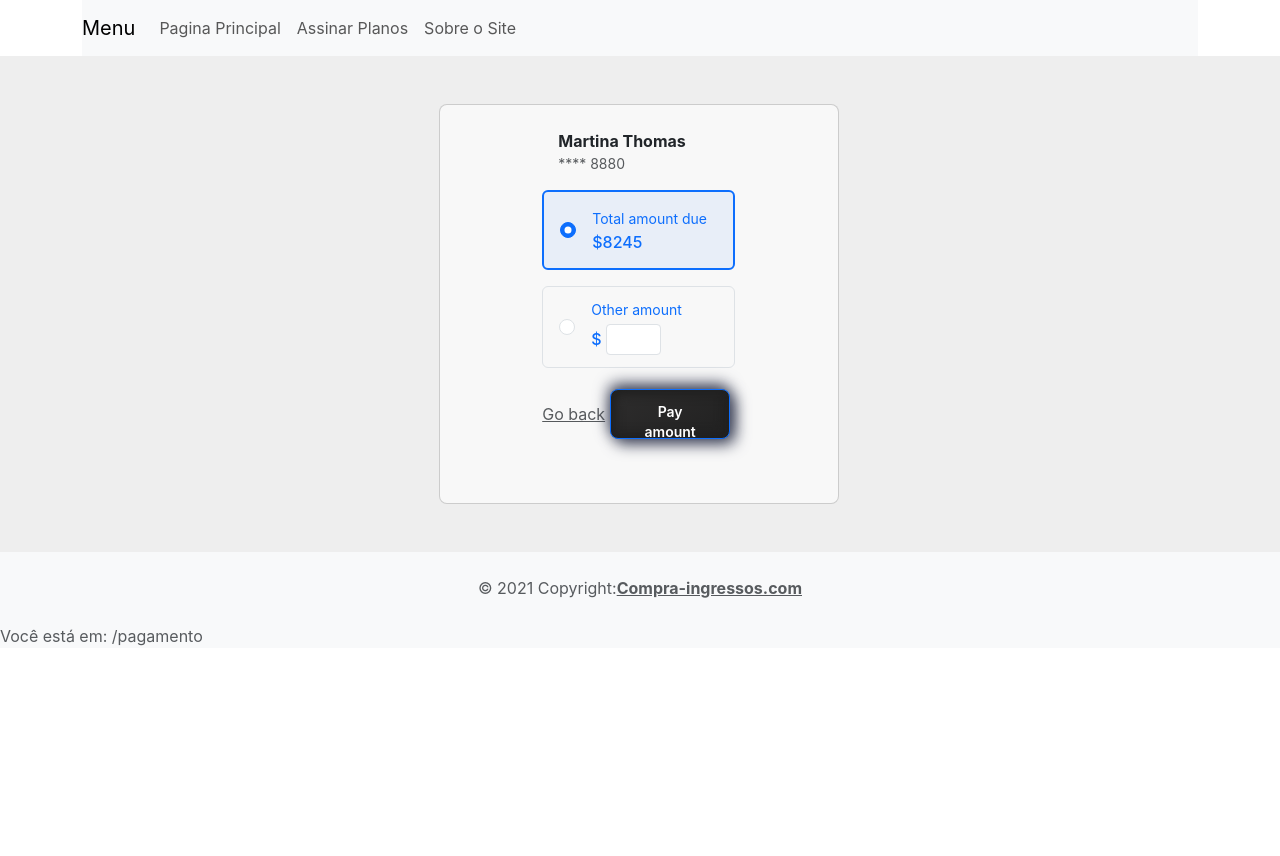
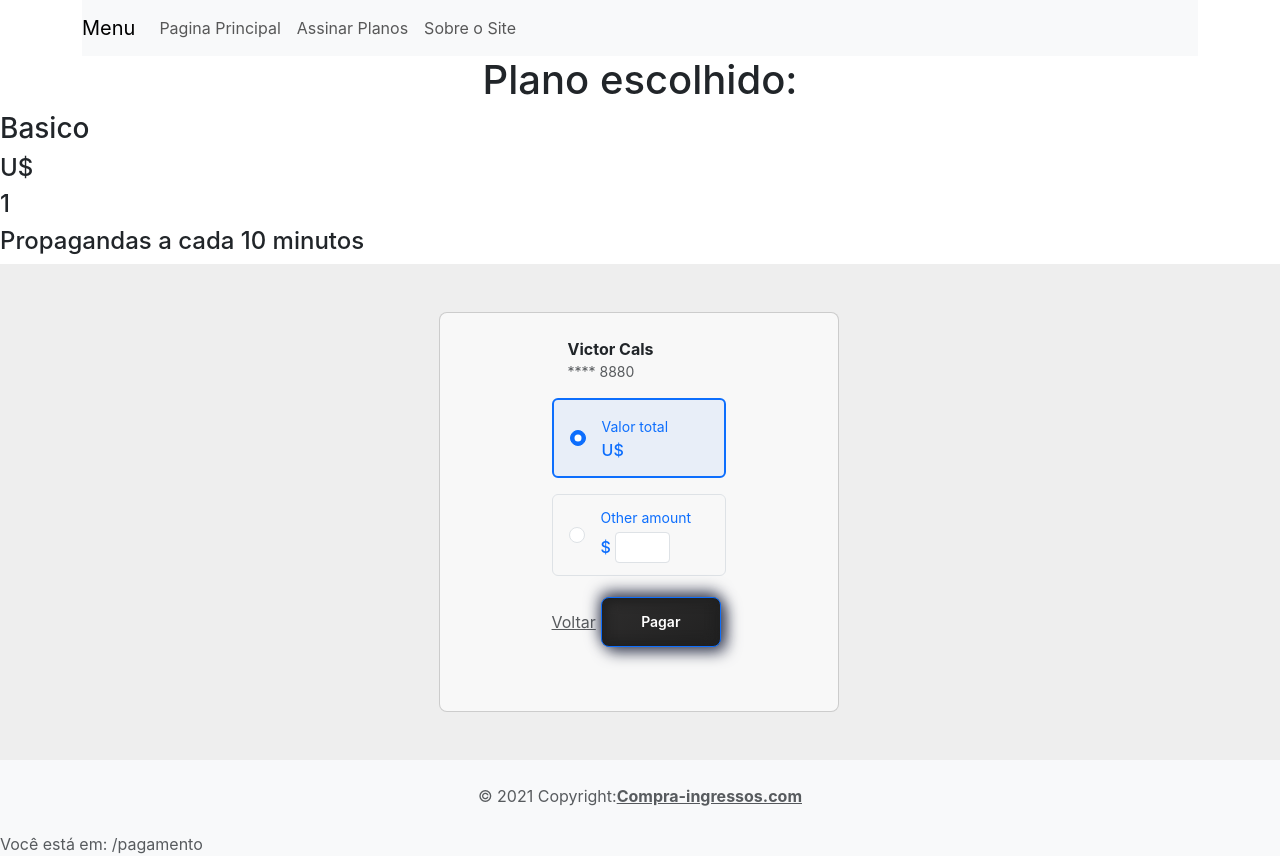
Before and after one commit to victorcals/Web-React, a React (Create React App) app: page /pagamento in a window 1280 px wide. Before the commit the page ends 800 px from the top, so only its background shows below. Built offline with nearby package versions, Linux system fonts and the light colour scheme.

Commit message:
Add card payment

```diff
--- a/src/icon/pagamento.js
+++ b/src/icon/pagamento.js
@@ -1,18 +1,81 @@
 import "./pagamento.css";
+import React from "react";
+import { useParams } from 'react-router-dom';
 
-
-
-
-import React from "react";
 import { MDBBtn, MDBCard, MDBCardBody, MDBCol, MDBContainer, MDBIcon, MDBInput, MDBRadio, MDBRow } from 'mdb-react-ui-kit';
-
 import { createPopper } from '@popperjs/core/lib/popper-lite';
 import { usePopper } from 'react-popper';
 
+const valores = [{
+
+    "nome": "Basico",
+    "valor": "U$",
+    "disponivel": "1",
+    "Propagandas": "Propagandas a cada 10 minutos",
+
+},
+{
+    "nome": "Medio",
+    "valor": "5U$",
+    "disponivel": "10",
+    "Propagandas": "1 Propaganda por filme",
+
+},
+{
+    "nome": " Pro",
+    "valor": "25U$",
+    "disponivel": "Ilimitado",
+    "Propagandas": "Sem Propagandas",
+}
+]
 
 export default function Pagamento() {
+    const { val } = useParams();
+
     return (
-        <MDBContainer fluid className="py-5" style={{ backgroundColor: "#eee" }}>
+        < div cals="container" >
+            <h1 className='pagamento'> Plano escolhido: {val}</h1>
+            <div>
+                {(() => {
+                    if (val == 'Basico') {
+                        return (
+                            <div className='pagamento'>
+                                <form >
+                                    <h3> {valores[0].nome}</h3>
+                                    <h4> {valores[0].valor}</h4>
+                                    <h4> {valores[0].disponivel}</h4>
+                                    <h4> {valores[0].Propagandas}</h4>
+                                </form>
+
+                            </div>
+                        )
+                    }
+                    else if (val == 'Medio') {
+                        return (
+                            <div>
+                                <h3> {valores[0].nome}</h3>
+                                <h4> {valores[0].valor}</h4>
+                                <h4> {valores[0].disponivel}</h4>
+                                <h4> {valores[0].Propagandas}</h4>
+                            </div>
+                        )
+                    }
+                    else {
+                        return (
+                            <div>
+                                <h3> {valores[0].nome}</h3>
+                                <h4> {valores[0].valor}</h4>
+                                <h4> {valores[0].disponivel}</h4>
+                                <h4> {valores[0].Propagandas}</h4>
+
+                            </div>
+                        )
+                    }
+                }
+
+                )()}
+
+                <MDBContainer fluid className="py-5" style={{ backgroundColor: "#eee" }} >
                     <MDBRow className="d-flex justify-content-center">
                         <MDBCol md="8" lg="6" xl="4">
                             <MDBCard className="rounded-3">
@@ -28,7 +91,7 @@ export default function Pagamento() {
                                         </div>
                                         <div>
                                             <p className="d-flex flex-column mb-0">
-                                        <b>Martina Thomas</b>
+                                                <b>Victor Cals</b>
                                                 <span className="small text-muted">**** 8880</span>
                                             </p>
                                         </div>
@@ -48,9 +111,9 @@ export default function Pagamento() {
                                                 </div>
                                                 <div className="d-flex flex-column">
                                                     <p className="mb-1 small text-primary">
-                                                Total amount due
+                                                        Valor total
                                                     </p>
-                                            <h6 className="mb-0 text-primary">$8245</h6>
+                                                    <h6 className="mb-0 text-primary">{valores[0].valor}</h6>
                                                 </div>
                                             </div>
                                         </div>
@@ -76,14 +139,16 @@ export default function Pagamento() {
                                     </div>
                                     <div className="d-flex justify-content-between align-items-center pb-1">
                                         <a href="#!" className="text-muted">
-                                    Go back
+                                            Voltar
                                         </a>
-                                <MDBBtn size="lg">Pay amount</MDBBtn>
+                                        <MDBBtn size="lg">Pagar</MDBBtn>
                                     </div>
                                 </MDBCardBody>
                             </MDBCard>
                         </MDBCol>
                     </MDBRow>
                 </MDBContainer>
+            </div>
+        </div>
     );
 }
--- a/src/pages/contratar.js
+++ b/src/pages/contratar.js
@@ -1,6 +1,7 @@
 import React from 'react';
 import "./JinPlanos.css";
 import { useParams } from 'react-router-dom';
+import Pagamento from '../icon/pagamento';
 
 
 const valores = [{
@@ -30,7 +31,7 @@ function Contratar() {
 
     return (
         < div cals="container" >
-            <h1 className='pagamento'> Plano escolhido: {val}</h1>
+            <h1 className='pagamento'></h1>
             <div>
 
                 {(() => {
@@ -38,15 +39,7 @@ function Contratar() {
                         return (
                             <div className='pagamento'>
                                 <form >
-
-                                    <h4> {valores[0].valor}</h4>
-                                    <h4> {valores[0].disponivel}</h4>
-                                    <h4> {valores[0].Propagandas}</h4>
-
-                                    <button>
-                                        Realizar pagamento
-                                    </button>
-
+                                    <Pagamento />
                                 </form>
 
                             </div>
@@ -55,20 +48,14 @@ function Contratar() {
                     else if (val == 'Medio') {
                         return (
                             <div>
-                                <h3> {valores[0].nome}</h3>
-                                <h4> {valores[0].valor}</h4>
-                                <h4> {valores[0].disponivel}</h4>
-                                <h4> {valores[0].Propagandas}</h4>
+                                <Pagamento />
                             </div>
                         )
                     }
                     else {
                         return (
                             <div>
-                                <h3> {valores[0].nome}</h3>
-                                <h4> {valores[0].valor}</h4>
-                                <h4> {valores[0].disponivel}</h4>
-                                <h4> {valores[0].Propagandas}</h4>
+                                <Pagamento />
                             </div>
                         )
                     }
```
Also changed, not shown: Npm.txt. Lines whose indentation alone changed are shown as unchanged.
